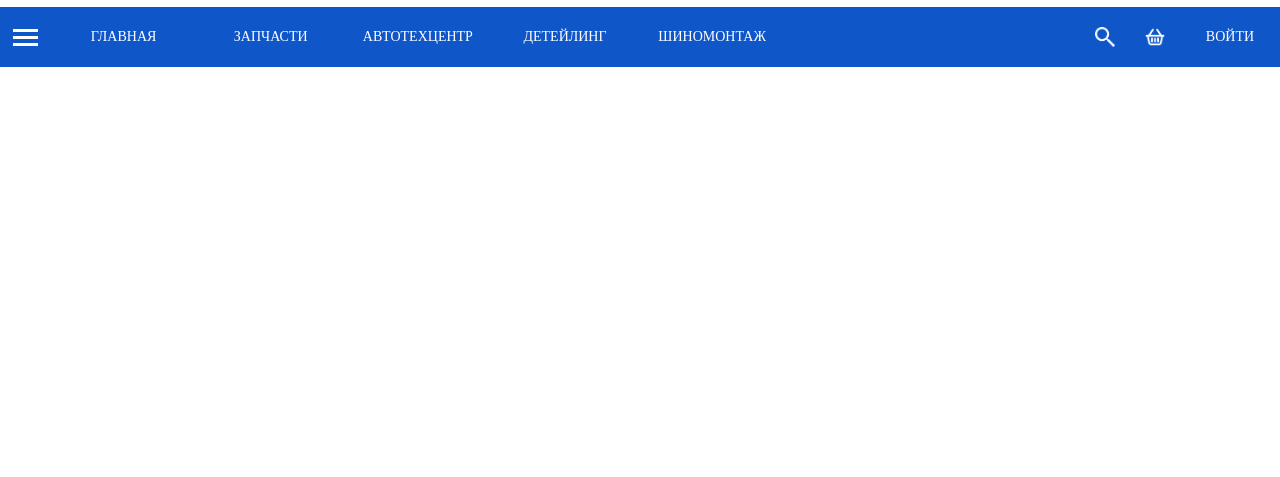
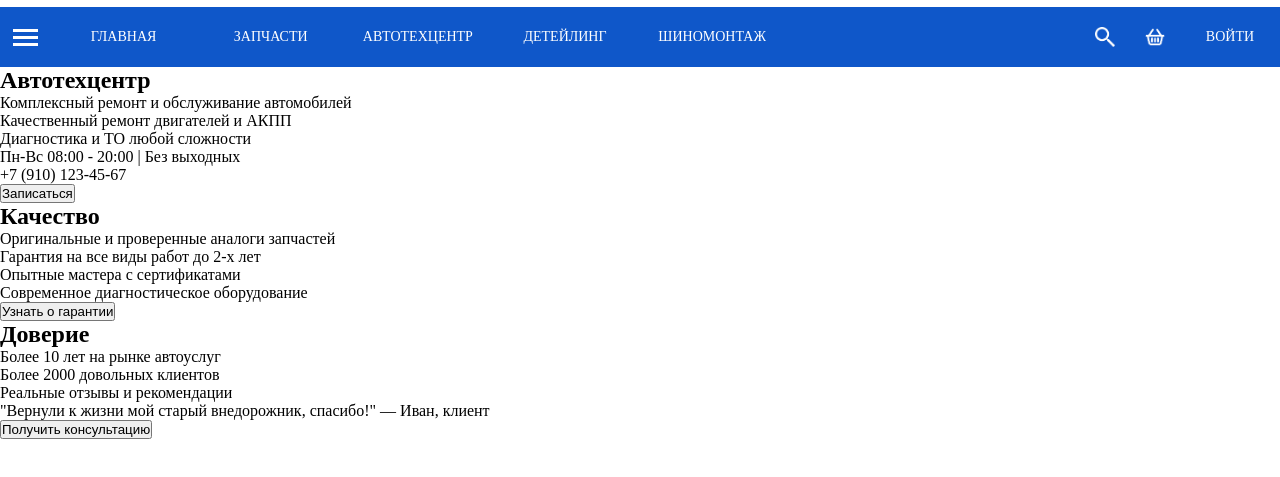
Before and after one commit to xmenbro/AutoRepairCenter, a plain HTML site: page src/html/index.html in a window 1280 px wide. Shown: the part 113-590 px from the top of the page. Drawn offline with Linux system fonts and the light colour scheme.

Commit message:
feat(index.html): add slider

```diff
--- a/src/html/index.html
+++ b/src/html/index.html
@@ -59,5 +59,46 @@
             </ul>
         </div>
     </nav>
+    <!-- Слайдер -->
+    <section class="slider">
+        <div class="slides">
+            <div class="slide">
+                <div class="slide-content">
+                    <h2>Автотехцентр</h2>
+                    <p>Комплексный ремонт и обслуживание автомобилей</p>
+                    <p>Качественный ремонт двигателей и АКПП</p>
+                    <p>Диагностика и ТО любой сложности</p>
+                    <p>Пн-Вс 08:00 - 20:00 | Без выходных</p>
+                    <p>+7 (910) 123-45-67</p>
+                    <button class="btn">Записаться</button>
+                </div>
+            </div>
+            <div class="slide">
+                <div class="slide-content">
+                    <h2>Качество</h2>
+                    <p>Оригинальные и проверенные аналоги запчастей</p>
+                    <p>Гарантия на все виды работ до 2-х лет</p>
+                    <p>Опытные мастера с сертификатами</p>
+                    <p>Современное диагностическое оборудование</p>
+                    <button class="btn">Узнать о гарантии</button>
+                </div>
+            </div>
+            <div class="slide">
+                <div class="slide-content">
+                    <h2>Доверие</h2>
+                    <p>Более 10 лет на рынке автоуслуг</p>
+                    <p>Более 2000 довольных клиентов</p>
+                    <p>Реальные отзывы и рекомендации</p>
+                    <p>"Вернули к жизни мой старый внедорожник, спасибо!" — Иван, клиент</p>
+                    <button class="btn">Получить консультацию</button>
+                </div>
+            </div>
+        </div>
+        <div class="slider-dots">
+            <span class="dot"></span>
+            <span class="dot"></span>
+            <span class="dot"></span>
+        </div>
+    </section>
 </body>
 </html>
```
